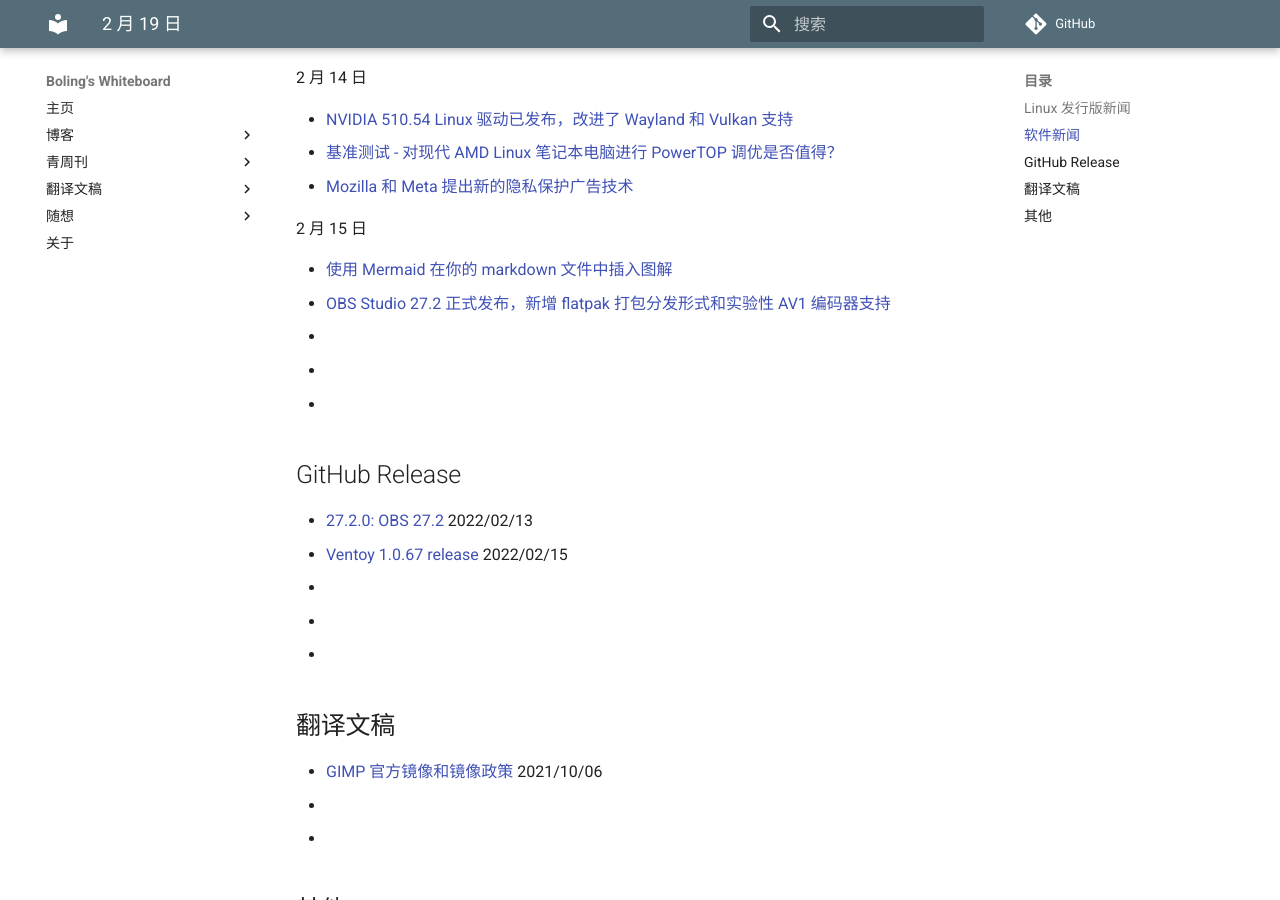
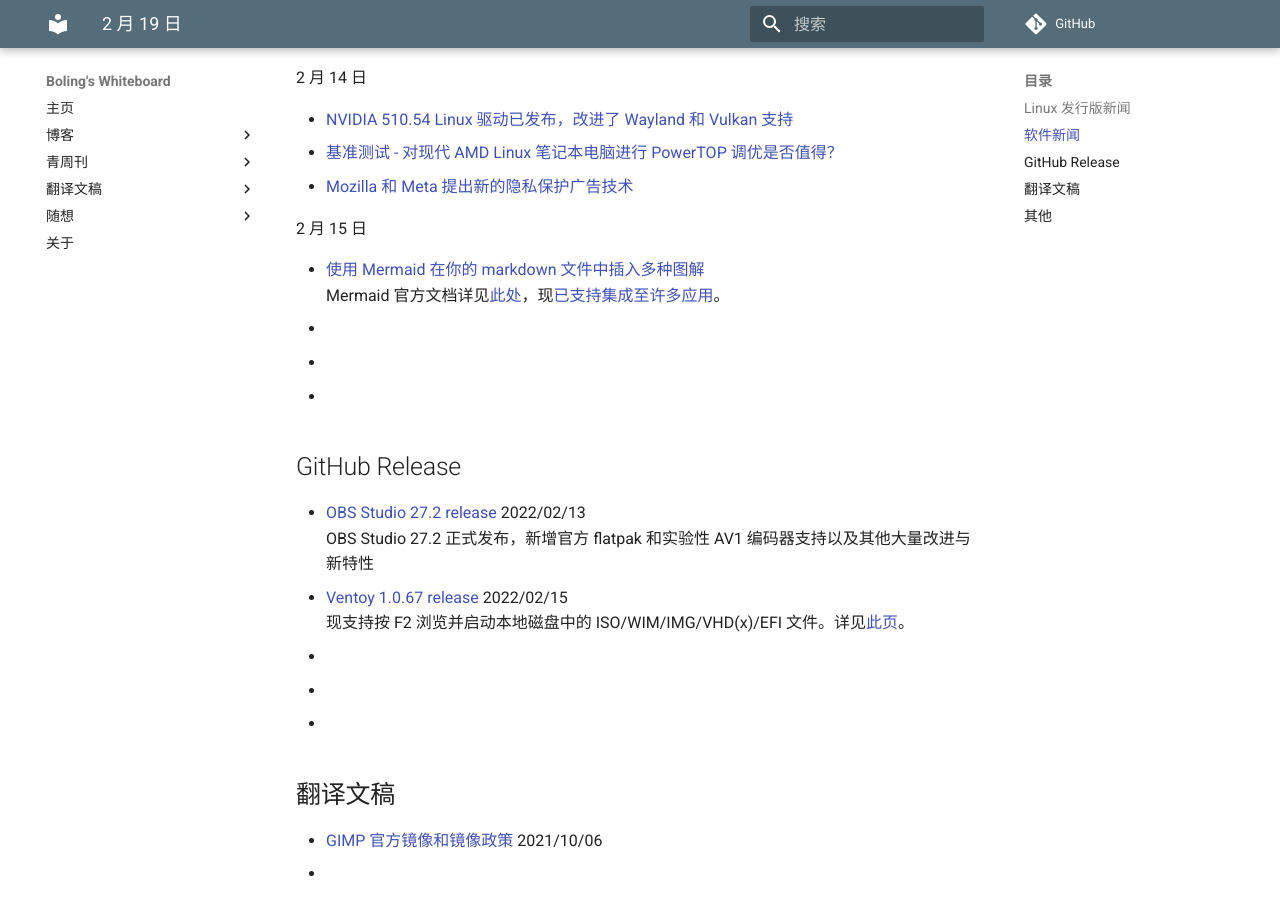
Before and after one commit to Hanjingxue-Boling/Whiteboard, an MkDocs documentation site: the page built from docs/weekly/22/02-19.md, in a window 1280 px wide and 900 px high, scrolled down 498 px. Built offline with MkDocs 1.6.1 and Material for MkDocs 9.7.7, drawn with Linux system fonts in a browser that asks for light colours; comment, search, counter and statistics services are not loaded.

Commit message:
add new link

```diff
--- a/docs/weekly/22/02-19.md
+++ b/docs/weekly/22/02-19.md
@@ -22,17 +22,18 @@
 
 2 月 15 日
 
-- [使用 Mermaid 在你的 markdown 文件中插入图解](https://github.blog/2022-02-14-include-diagrams-markdown-files-mermaid/)
-- [OBS Studio 27.2 正式发布，新增 flatpak 打包分发形式和实验性 AV1 编码器支持](https://www.phoronix.com/scan.php?page=news_item&px=OBS-Studio-27.2-Released)
-
+- [使用 Mermaid 在你的 markdown 文件中插入多种图解](https://github.blog/2022-02-14-include-diagrams-markdown-files-mermaid/)
+    Mermaid 官方文档详见[此处](https://mermaid-js.github.io/mermaid/#/)，现[已支持集成至许多应用](https://mermaid-js.github.io/mermaid/#/./integrations)。
 - []()
 - []()
 - []()
 
 ## GitHub Release
 
-- [27.2.0: OBS  27.2](https://github.com/obsproject/obs-studio/releases/tag/27.2.0) 2022/02/13
+- [OBS Studio 27.2 release](https://github.com/obsproject/obs-studio/releases/tag/27.2.0) 2022/02/13
+    OBS Studio 27.2 正式发布，新增官方 flatpak 和实验性 AV1 编码器支持以及其他大量改进与新特性
 - [Ventoy 1.0.67 release](https://github.com/ventoy/Ventoy/releases/tag/v1.0.67) 2022/02/15
+    现支持按 F2 浏览并启动本地磁盘中的 ISO/WIM/IMG/VHD(x)/EFI 文件。详见[此页](https://www.ventoy.net/en/doc_vlnk.html)。
 - []()
 - []()
 - []()
```
